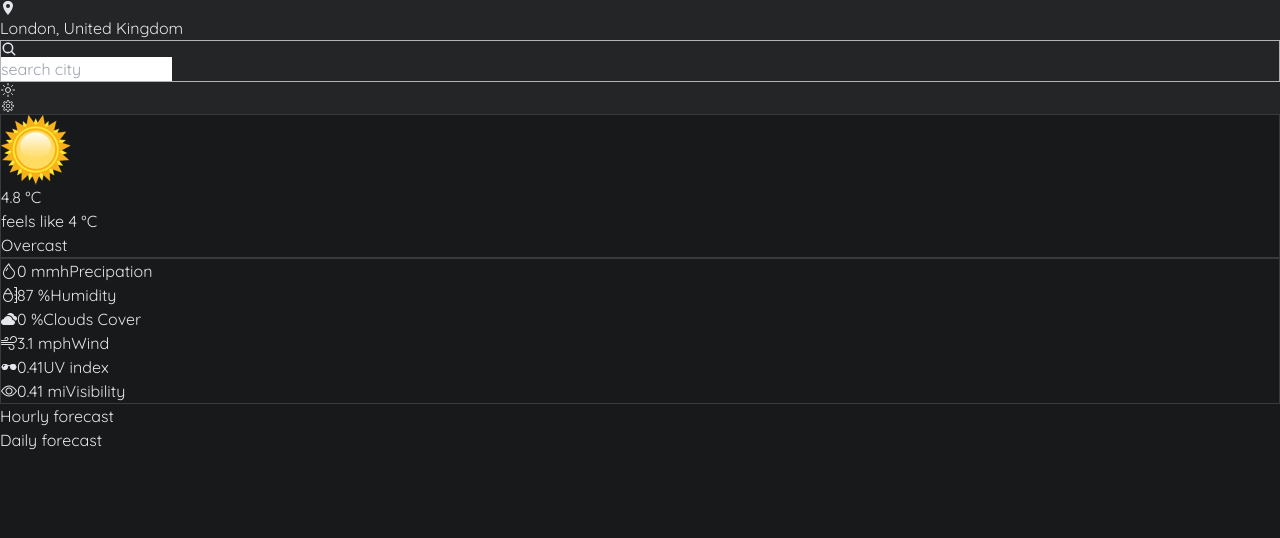
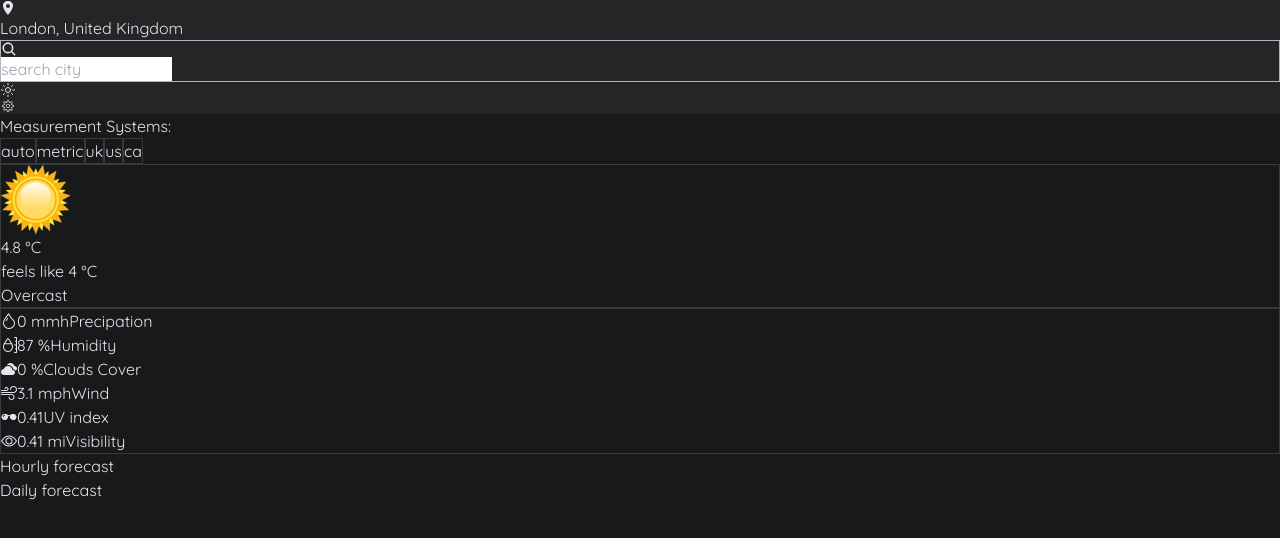
Before and after one commit to agigibairene/Weather_app_ts, a React (Vite) app: page / in a window 1280 px wide. Shown: the top 538 px of the page. Built offline with nearby package versions, Linux system fonts and the light colour scheme; no server answers.

Commit message:
daily forecast

```diff
--- a/src/components/DailyCast.tsx
+++ b/src/components/DailyCast.tsx
@@ -3,7 +3,7 @@ import { useEffect, useState } from "react";
 export default function DailyCast(){
     const [hourlycast, setHourCast] = useState([]);
 
-const url = 'https://ai-weather-by-meteosource.p.rapidapi.com/daily?lat=37.81021&lon=-122.42282&language=en&units=auto';
+    const url = 'https://ai-weather-by-meteosource.p.rapidapi.com/daily?lat=37.81021&lon=-122.42282&language=en&units=auto';
     const options = {
         method: 'GET',
         headers: {
@@ -43,7 +43,7 @@ const url = 'https://ai-weather-by-meteosource.p.rapidapi.com/daily?lat=37.81021
                             month: '2-digit',
                         })
                         return <div key={wind}>
-                            <p className="text-center">{formatter.format(dateObj)}</p>
+                            <p className="text-center days">{formatter.format(dateObj)}</p>
                             <div className="flex rounded-lg items-center min-w-32 border p-4 hour-card flex-col">
                                 <img src={`/set01/small/${icon}.png`} alt="" />
                                 <p>{temperature}</p>
--- a/src/components/Settings.tsx
+++ b/src/components/Settings.tsx
@@ -1,9 +1,25 @@
+import { useState } from "react";
 import { CiSettings } from "react-icons/ci";
 
 export default function Settings(){
+    const [openSettings, setOpenSettings] = useState<boolean>(false);
+
+    const btns = [
+        {label: "auto"},
+        {label: "metric"},
+        {label: "uk"},
+        {label: "us"},
+        {label: "ca"}
+    ]
     return(
         <div>
             <CiSettings className="text-2xl"/>
+            <div className="w-[250px] settings">
+                <p className="font-bold">Measurement Systems:</p>
+                {
+                    btns.map(btn=><button className="btns">{btn["label"]}</button>)
+                }
+            </div>
         </div>
     )
 }
--- a/src/index.css
+++ b/src/index.css
@@ -40,7 +40,7 @@ body{
     color: var(--primary-text-color);
 }
 
-.details{
+.details, .btns{
     color: var(--primary-text-color);
     border: 1px solid var(--border-color);
 }
@@ -59,6 +59,10 @@ body{
     scrollbar-width: none;
 }
 
-.hour-title{
+p,.hour-title, .days{
     color: var(--primary-text-color);
 }
+
+.settings{
+    background-color: var(--main-bg-color);
+}
```
